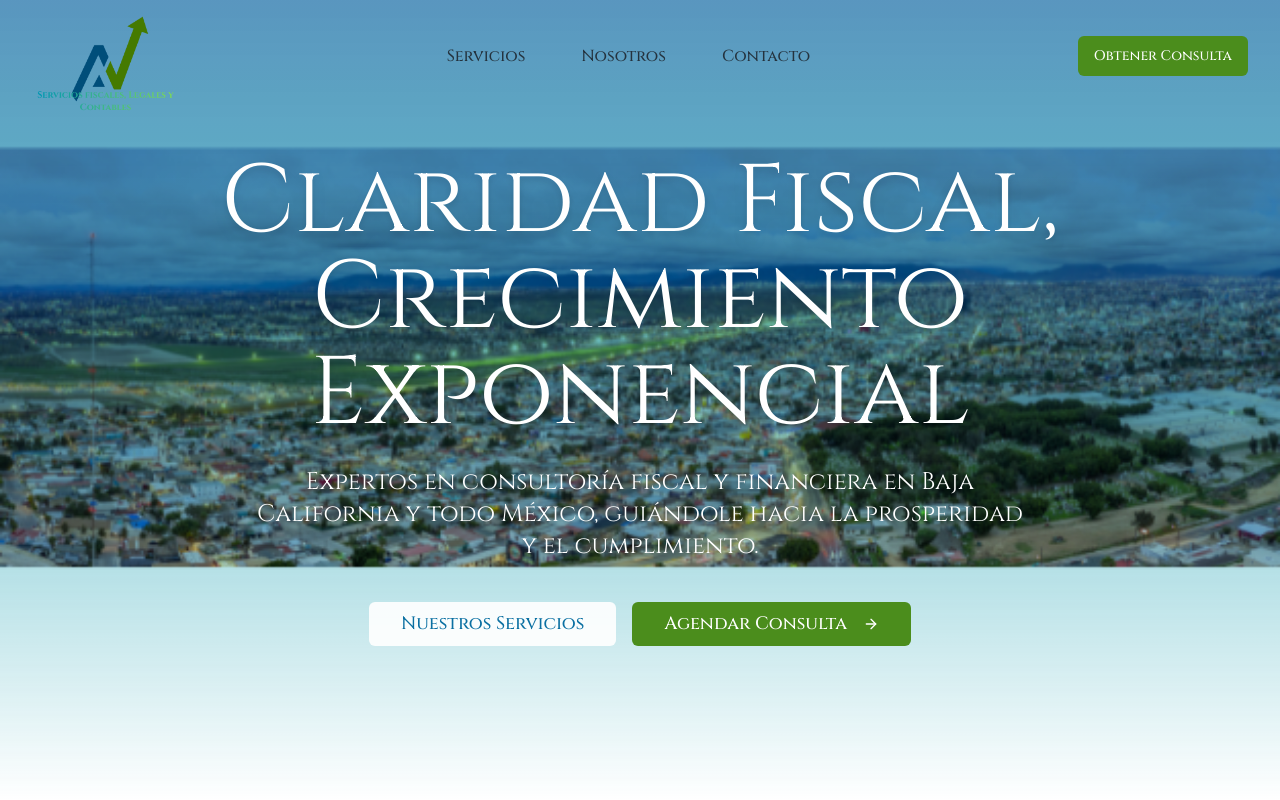
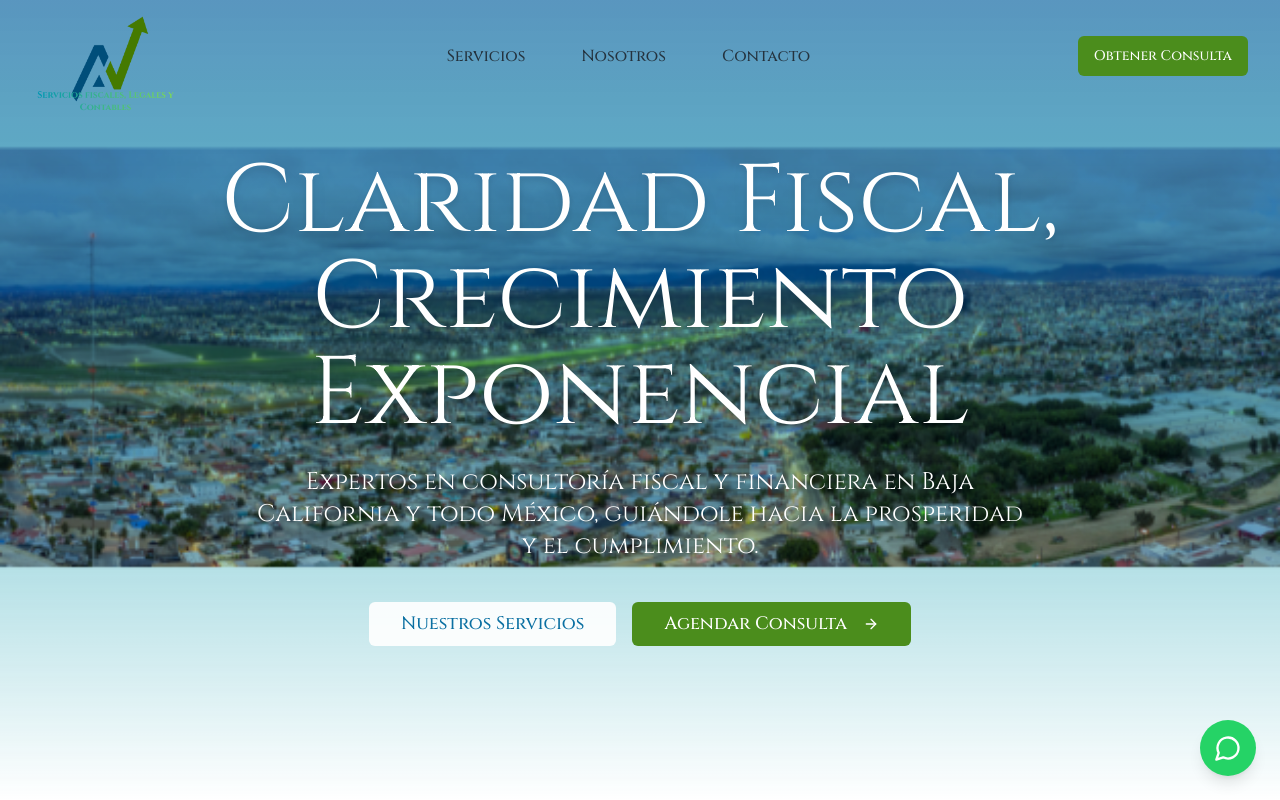
Before and after one commit to Alonso-2025/servicios-financieros, a Next.js app: page / in a window 1280 px wide. Shown: the top 800 px of the page. Built offline with nearby package versions, Linux system fonts and the light colour scheme.

Commit message:
whatsapp

```diff
--- a/app/layout.tsx
+++ b/app/layout.tsx
@@ -4,6 +4,7 @@ import { Toaster } from "@/components/ui/toaster";
 import { Cinzel } from "next/font/google";
 import { Analytics } from "@vercel/analytics/next"
 import { SpeedInsights } from "@vercel/speed-insights/next"
+import WhatsAppFAB from "@/components/WhatsappFab";
 
 const cinzel = Cinzel({
   subsets: ["latin"],
@@ -26,6 +27,7 @@ export default function RootLayout({
     <html lang="es" className={cinzel.variable}>
       <body className="font-body cinzel">
         {children}
+        <WhatsAppFAB />
         <Toaster />
         <Analytics />
         <SpeedInsights />
--- /dev/null
+++ b/components/WhatsappFab.tsx
@@ -0,0 +1,24 @@
+'use client';
+
+import Link from 'next/link';
+import { usePathname } from 'next/navigation';
+import { MessageCircle } from 'lucide-react';
+
+export default function WhatsAppFAB() {
+  const pathname = usePathname();
+  const isLegalSubpath = pathname.startsWith('/legal/');
+
+  return (
+    <Link
+      href="https://wa.me/526646106579"
+      target="_blank"
+      rel="noopener noreferrer"
+      aria-label="WhatsApp"
+      className={`fixed bottom-6 ${
+        isLegalSubpath ? 'right-6' : 'right-6'
+      } z-[99999] flex h-14 w-14 items-center justify-center rounded-full bg-[#25D366] shadow-lg transition-transform duration-300 hover:scale-110 hover:shadow-[0_0_20px_#25D366]`}
+    >
+      <MessageCircle className="h-7 w-7 text-white" />
+    </Link>
+  );
+}
```
